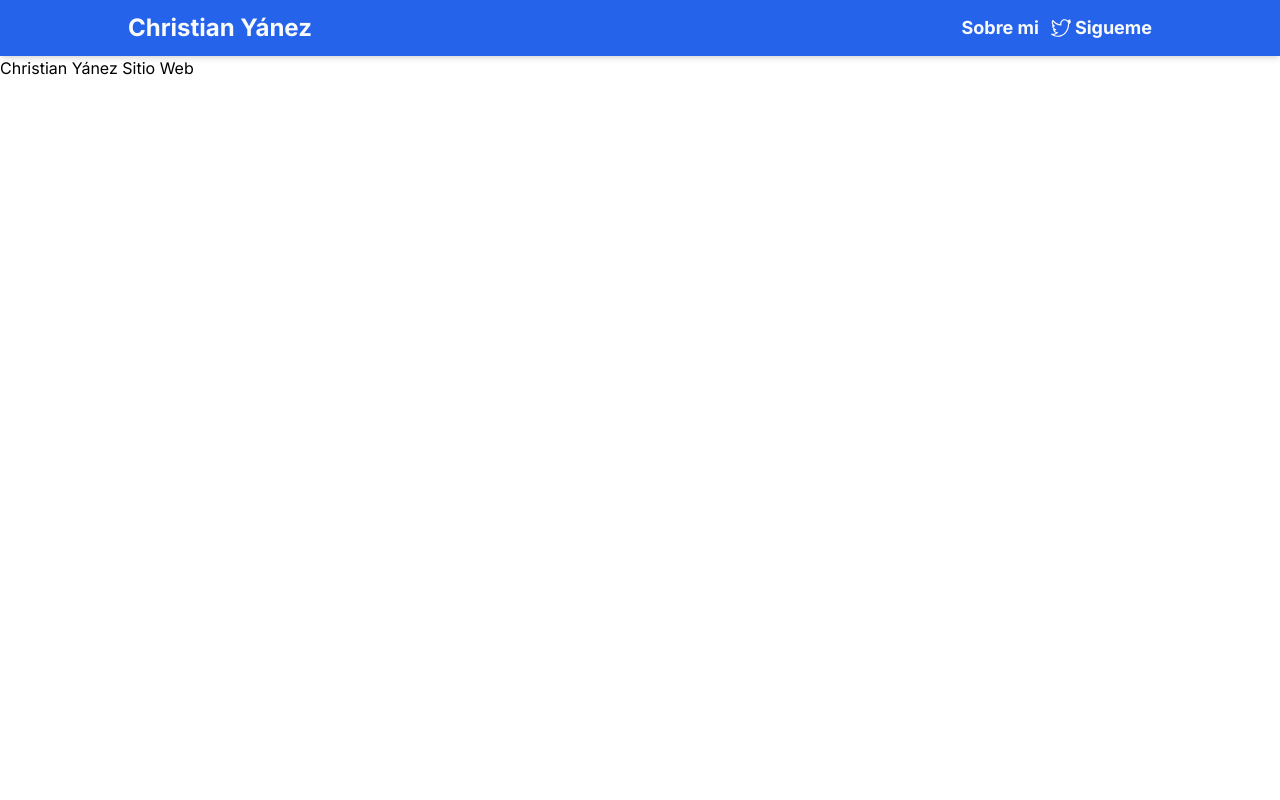
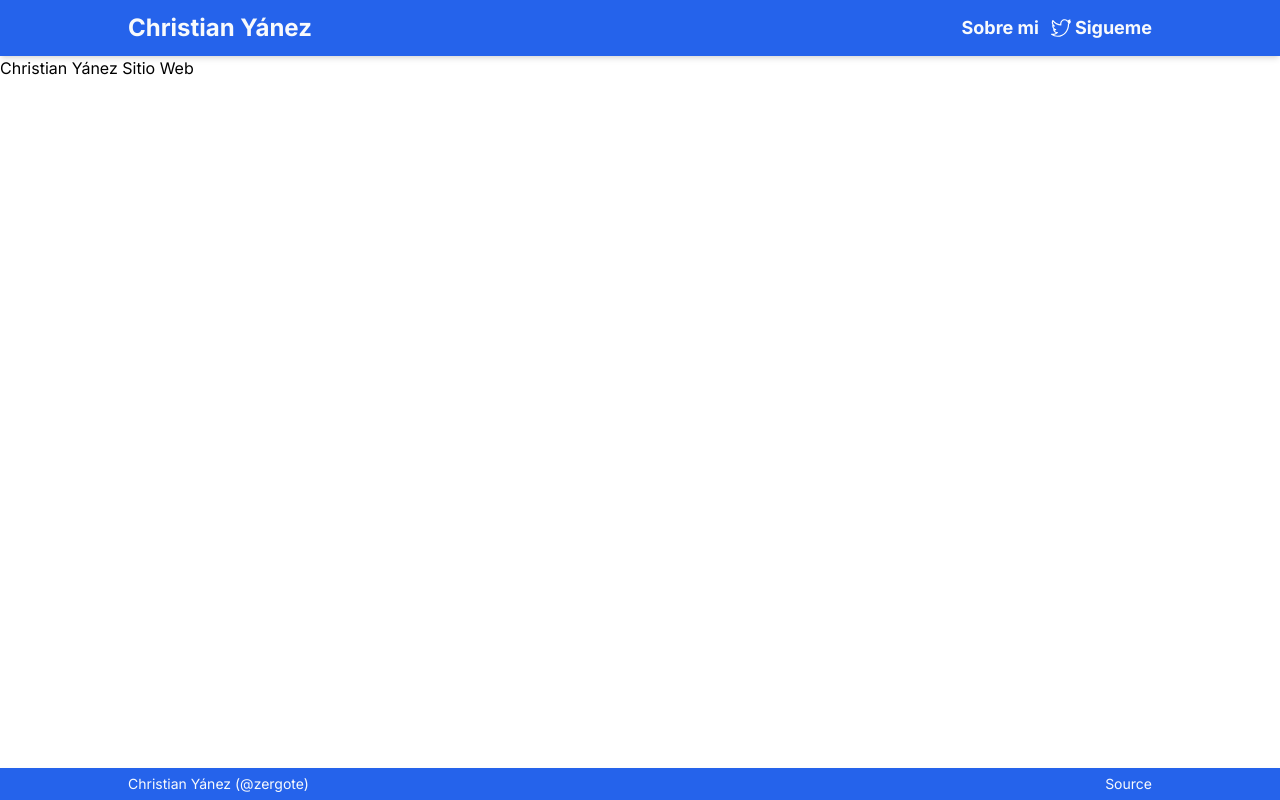
Before and after one commit to zergote/site, a Next.js app: page / in a window 1280 px wide. Built offline with nearby package versions, Linux system fonts and the light colour scheme.

Commit message:
feat: :sparkles: add initial footer proposal

```diff
--- a/src/app/globals.css
+++ b/src/app/globals.css
@@ -4,6 +4,7 @@
 body {
   @apply bg-white;
   @apply text-black;
+  @apply flex flex-col min-h-screen;
 }
 
 @tailwind utilities;
--- a/src/app/layout.tsx
+++ b/src/app/layout.tsx
@@ -2,6 +2,7 @@ import type { Metadata } from 'next'
 import { Inter } from 'next/font/google'
 import './globals.css'
 import Navbar from '@/components/Navbar/Navbar'
+import Footer from '@/components/Footer/Footer'
 const inter = Inter({ subsets: ['latin'] })
 
 export const metadata: Metadata = {
@@ -19,6 +20,7 @@ export default function RootLayout({
       <body className={inter.className}>
         <Navbar />
         {children}
+        <Footer />
       </body>
     </html>
   )
--- /dev/null
+++ b/src/components/Footer/Footer.tsx
@@ -0,0 +1,12 @@
+export default function Footer() {
+  return (
+    <footer className="text-slate-50 bg-blue-600 drop-shadow-lg mt-auto h-8">
+      <div className="flex justify-between mt-1.5">
+        <div className="text-sm ml-4 sm:ml-10 md:ml-20 lg:ml-28 xl:ml-32">
+          Christian Yánez <a href="https://x.com/zergote">(@zergote)</a>
+        </div>
+        <div className="text-sm mr-4 sm:mr-10 md:mr-20 lg:mr-28 xl:mr-32"><a href="https://github.com/zergote/site">Source</a></div>
+      </div>
+    </footer>
+  )
+}
```
